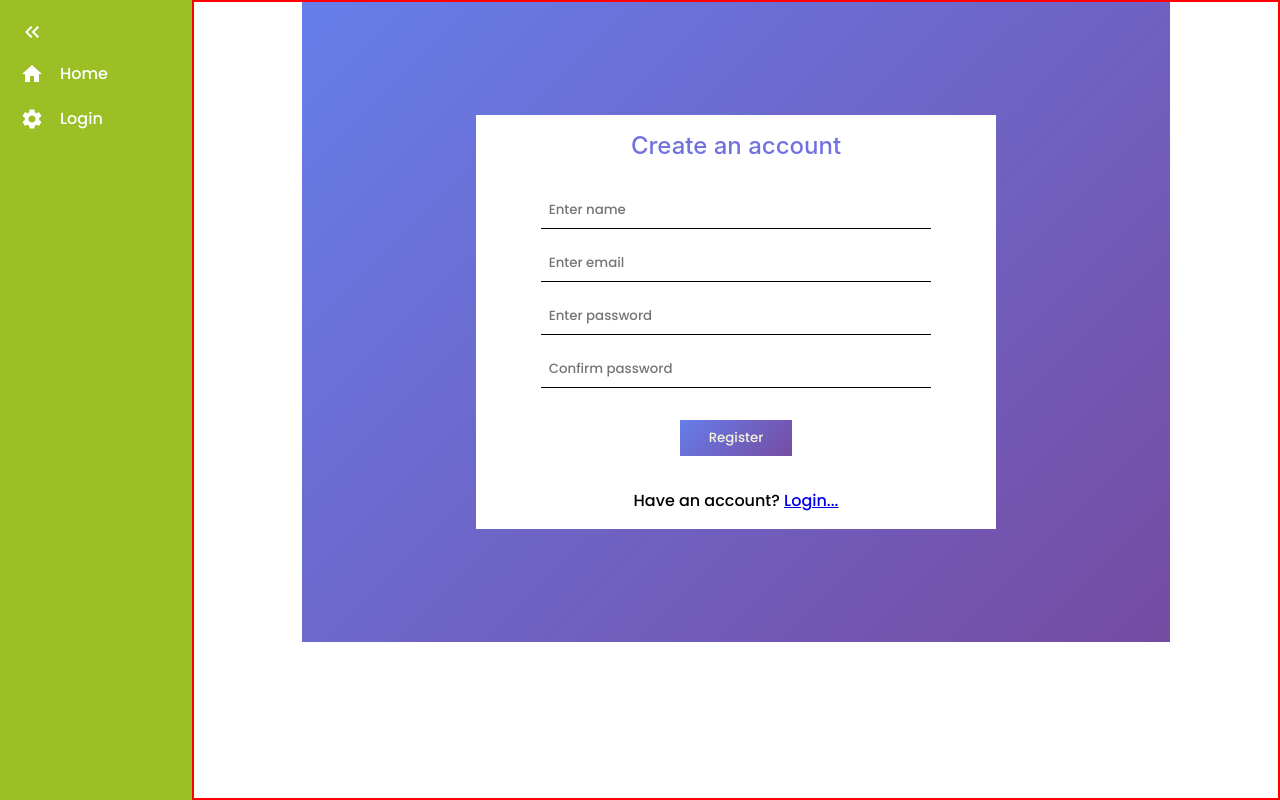
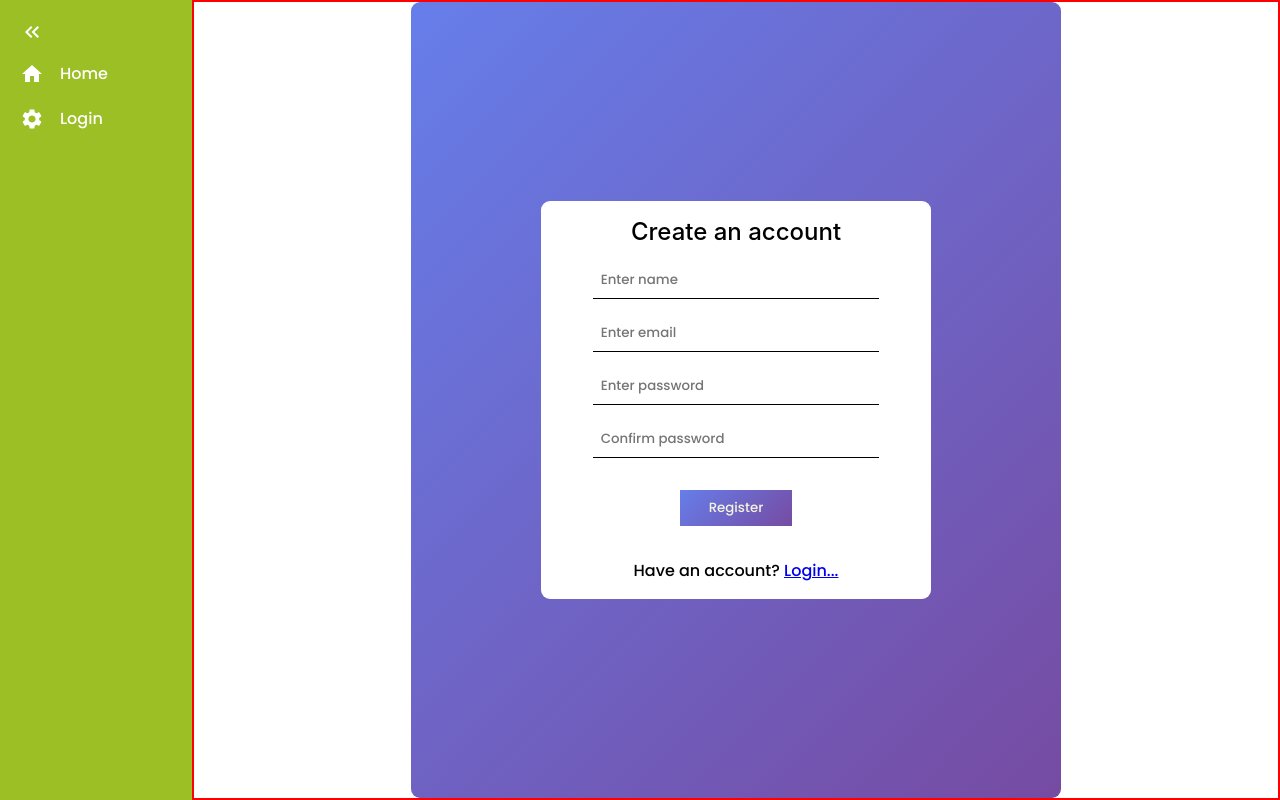
Before and after one commit to PromzzyKoncepts/Book-Appointment-Front-end, a React (Create React App) app: page /register in a window 1280 px wide. Built offline with nearby package versions, Linux system fonts and the light colour scheme.

Commit message:
style the forms

```diff
--- a/src/Styles.js
+++ b/src/Styles.js
@@ -10,6 +10,7 @@ export const Form = styled.form`
   flex-direction: column;
   width: 60%;
   padding: 1rem;
+  border-radius: 9px;
   gap: 1rem;
   @media screen and (max-width: 768px) {
       padding: 1.5rem;
@@ -20,9 +21,9 @@ export const Form = styled.form`
 export const FormDiv = styled.div`
   display: flex;
   justify-content: center;
-  height: 80vh;
-  width: 80%;
   align-items: center;
+  width: 60%;
+  border-radius: 9px;
   background: linear-gradient(135deg, #667eea 0%, #764ba2 100%);
 `
 
@@ -31,6 +32,12 @@ export const Input = styled.input`
   border: none;
   border-bottom: 1px solid black;
   padding: 0.5rem;
+  @media screen and (max-width: 767px) {
+      width: 100%;
+  }
+`
+export const Label = styled.label`
+font-size: 12px;
   @media screen and (max-width: 767px) {
       width: 100%;
   }
@@ -57,8 +64,6 @@ export const FormBtn = styled.button`
 `
 
 export const H1 = styled.h1`
-  color: #7272df;
-  margin-bottom: 1rem;
   font-family: 'Inter', sans-serif;
   font-weight: 500;
   font-size: 24px;
--- a/src/pages/Reserve.jsx
+++ b/src/pages/Reserve.jsx
@@ -9,7 +9,7 @@ import { toast } from 'react-toastify';
 import { allCars } from '../redux/cars/carsSlice';
 import { createReservation } from '../redux/reservations/reservationsSlice';
 import {
-  Form, FormBtn, FormDiv, H1, Input,
+  Form, FormBtn, FormDiv, H1, Input, Label,
 } from '../Styles';
 
 const Reserve = () => {
@@ -70,27 +70,32 @@ const Reserve = () => {
   };
 
   return (
+    <>
       <FormDiv>
+        <Form onSubmit={handleSubmit}>
           <H1>Reserve</H1>
-      <Form onSubmit={handleSubmit}>
           <Input type="text" name={currentUser.name} placeholder="user" aria-label="name" value={currentUser.name} readOnly />
           <select
             aria-label="Select label"
             value={carId}
             onChange={handleCarIdChange}
           >
-          { Array.isArray(cars) && cars?.map((car) => (
+            {Array.isArray(cars) && cars?.map((car) => (
               <option key={car.id} value={car.id}>
                 {car.name}
               </option>
             ))}
           </select>
+          <Label>Enter start-up date</Label>
           <DatePicker onChange={setPickupDate} value={pickupDate} />
+          <Label>Enter Return date</Label>
           <DatePicker onChange={setReturnDate} value={returnDate} />
-        <Input type="text" aria-label="city" name="city" value={city} onChange={onInputChange} required />
+          <Label>Enter your city</Label>
+          <Input type="text" aria-label="city" name="city" value={city} onChange={onInputChange} placeholder="Enter you" required />
           <FormBtn type="submit">Reserve Now</FormBtn>
         </Form>
       </FormDiv>
+    </>
   );
 };
 
```
Lines whose indentation alone changed are shown as unchanged.
